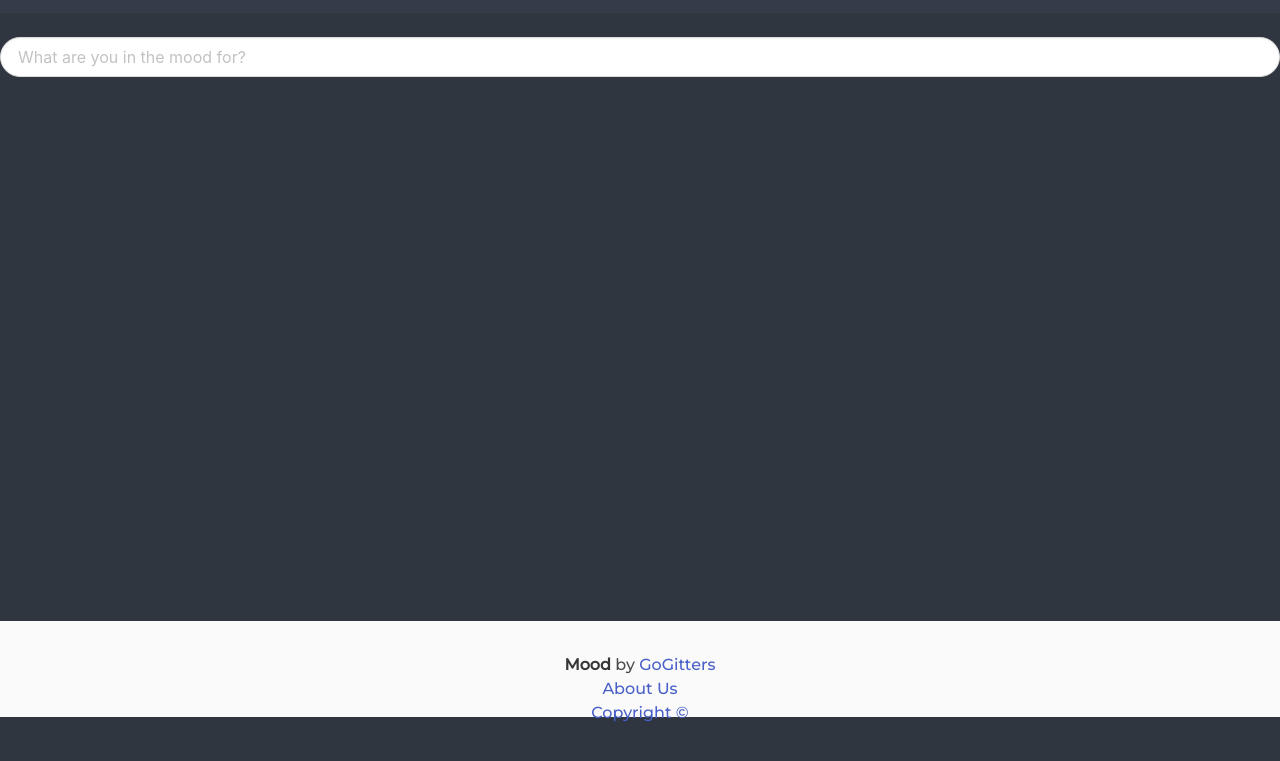
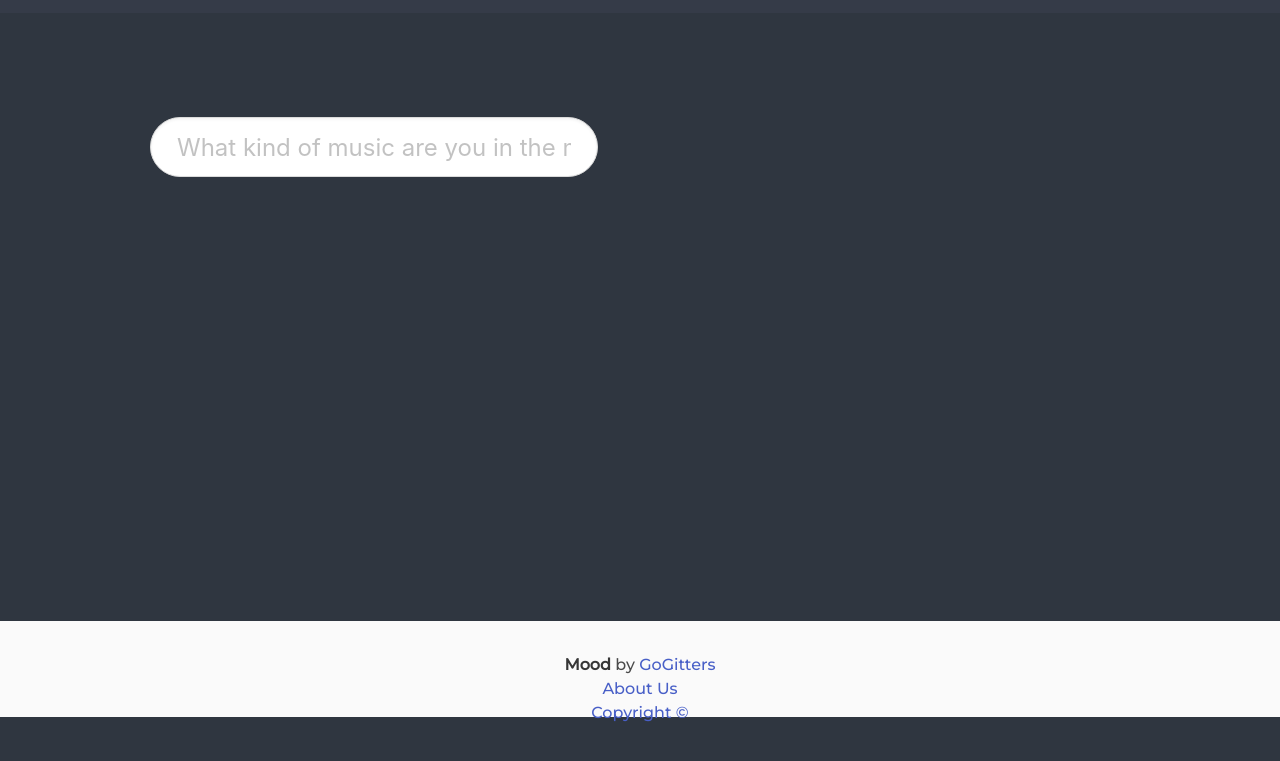
Before and after one commit to Bokosyk/Project, a plain HTML site: page directory/moodselection.html in a window 1280 px wide. Shown: the part 83-844 px from the top of the page. Before the commit the page ends 800 px from the top, so only its background shows below. Drawn offline with nearby package versions, Linux system fonts and the light colour scheme; no server answers.

Commit message:
made the search bar in select mood smaller, changed the text to what kink of music are you in the mood for, changed it's position. also enlarged the iframe and changed some positioning.

```diff
--- a/assets/style.css
+++ b/assets/style.css
@@ -1,4 +1,5 @@
-body, html {
+body,
+html {
   margin: 0;
   padding: 0;
   height: 100%;
@@ -8,7 +9,8 @@ body, html {
 
 /* Navbar*/
 
-nav.navbar.p-4 { /*Keeps the nav bar fixed to the top at all times.*/
+nav.navbar.p-4 {
+  /*Keeps the nav bar fixed to the top at all times.*/
   position: fixed;
   top: 0;
   left: 0;
@@ -37,22 +39,23 @@ h5 {
   font-weight: 100;
 }
 
-
-button { /* CSS for home page buttons */
+button {
+  /* CSS for home page buttons */
   background-color: #fff;
-  border-color: #745f49!important;
+  border-color: #745f49 !important;
   border: 2px solid #745f49;
   font-size: 14px;
   padding: 12px 16px;
   margin-left: 3px;
   margin-bottom: 5px;
-  border-bottom-color: rgb(255,255,255);
+  border-bottom-color: rgb(255, 255, 255);
   border-bottom-left-radius: 0px;
   font-family: Montserrat, sans-serif;
   transition: 0.3s;
 }
 
-button:hover{ /*CSS for home page buttons when on hover*/
+button:hover {
+  /*CSS for home page buttons when on hover*/
   cursor: pointer;
   background: #745f49;
   color: white;
@@ -62,10 +65,10 @@ button:hover{ /*CSS for home page buttons when on hover*/
 div.tile.is-ancestor {
   justify-content: center;
   margin: 150px 0px 10px 0px;
-
 }
 
-article { /* Affects position, width and height of home page tiles*/
+article {
+  /* Affects position, width and height of home page tiles*/
   right: 14vw;
   height: 600px;
   width: 30vw;
@@ -73,7 +76,7 @@ article { /* Affects position, width and height of home page tiles*/
 
 @media only screen and (max-width: 600px) {
   article {
-   /* Trying to figure out how to fix error with tile positions when on mobile. */
+    /* Trying to figure out how to fix error with tile positions when on mobile. */
   }
 }
 
@@ -83,7 +86,6 @@ article { /* Affects position, width and height of home page tiles*/
   background-repeat: no-repeat;
   background-size: cover;
   background-position: center center;
-
 }
 
 #rdm-mood-card {
@@ -115,6 +117,9 @@ footer {
   font-family: Montserrat, sans-serif;
 }
 
-.input.is-rounded { /*Search bar in mood wasn't showing.*/
-  margin-top: 120px;
+.input.is-rounded {
+  /*Search bar in mood wasn't showing.*/
+  margin-top: 200px;
+  margin: 200px 0px 0px 150px;
+  width: 35%;
 }
--- a/directory/moodselection.html
+++ b/directory/moodselection.html
@@ -58,11 +58,22 @@
 </div> -->
 
 <!-- Input -->
-<input class="input is-rounded" id= "userInput" type="text" placeholder="What are you in the mood for?">
+<input class="input is-rounded is-large " id= "userInput" type="text" placeholder="What kind of music are you in the mood for?">
 
-<div>
-  <iframe id="yt-player" src="" allow="autoplay; encrypted-media" frameborder="0" width="420" height="315"></iframe>
+<!-- Centered YouTube iframe -->
+<div class="columns is-mobile is-centered">
+  <div class="column is-half">
+    <p class="bd-notification is-primary">
+      <iframe id="yt-player" class="" src="" allow="autoplay; encrypted-media" frameborder="0" width="840" height="630"></iframe>
+      <br>
+    </p>
+  </div>
 </div>
+
+<!-- original -->
+<!-- <div>
+  <iframe id="yt-player" class="html" src="" allow="autoplay; encrypted-media" frameborder="0" width="840" height="630"></iframe>
+</div> -->
 <!--  -->
 <!--Tiles for moods-->
  <!-- <div class="tile is-ancestor"> -->
```
